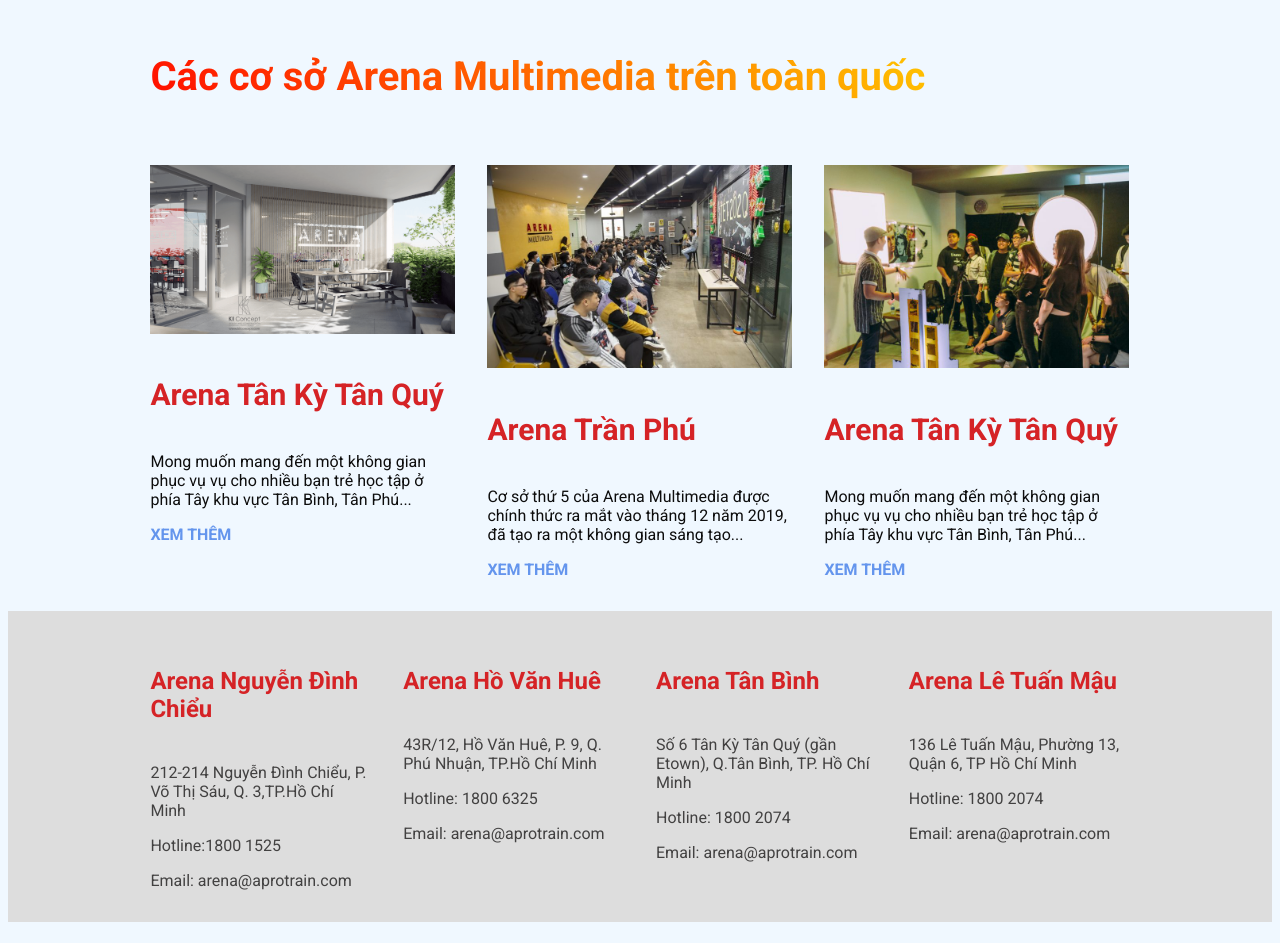
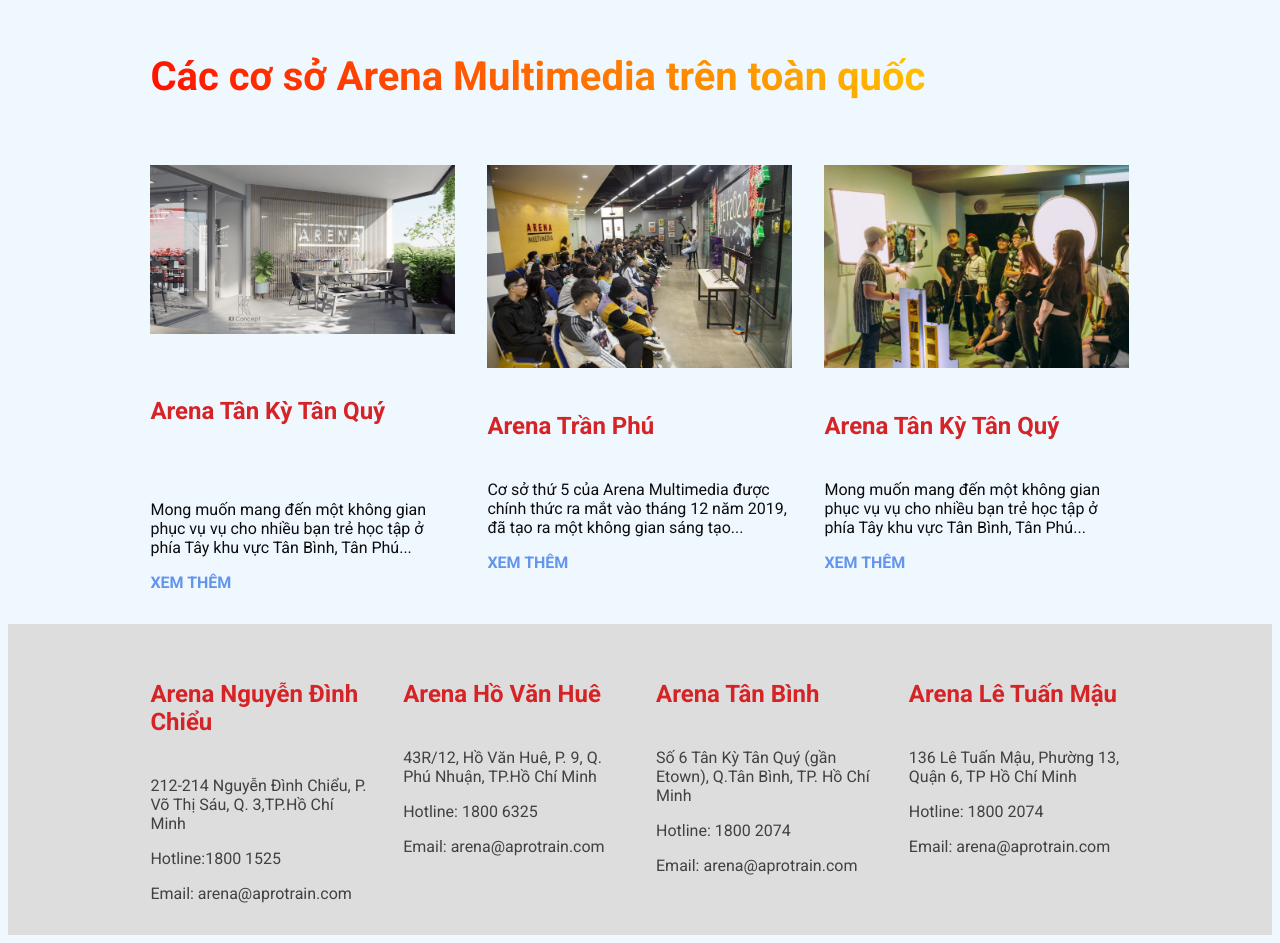
Before and after one commit to tangxuyen4-del/QuocXuyenBNG, a plain HTML site: page index.html in a window 1280 px wide. Shown: the part 1669-2612 px from the top of the page. Drawn offline with Linux system fonts and the light colour scheme; a web font is replaced by a local one.

Commit message:
Add files via upload

```diff
--- a/index.html
+++ b/index.html
@@ -113,18 +113,20 @@ ARENA MULTIMEDIA</title>
 	</div>
 		<div class="row">
 			<div class="col-4">
-				<img src="images/pic (1).png" alt="1" class="img-100">
-			<h4 class="text-primary">Arena Tân Kỳ Tân Quý</h4>
+				<img src="images/pic (1).png" alt="" class="img-100">
+				&nbsp;
+			<h5 class="text-primary">Arena Tân Kỳ Tân Quý</h5>&nbsp;
+				&nbsp;
 				<p>Mong muốn mang đến một không gian phục vụ vụ cho nhiều bạn trẻ học tập ở phía Tây khu vực Tân Bình, Tân Phú...</p>
 				<p><a href="#">XEM THÊM</a></p>
 			</div>
-			<div class="col-4"><img src="images/pic (4).jpg" alt="2" class="img-100">
-				<h4 class="text-primary">Arena Trần Phú</h4>
+			<div class="col-4"><img src="images/pic (4).jpg" alt="" class="img-100">
+				<h5 class="text-primary">Arena Trần Phú</h5>
 				<p>Cơ sở thứ 5 của Arena Multimedia được chính thức ra mắt vào tháng 12 năm 2019, đã tạo ra một không gian sáng tạo...</p>
 				<p><a href="#">XEM THÊM</a></p>
 			</div>
-			<div class="col-4"><img src="images/pic (5).jpg" alt="3" class="img-100">
-				<h4 class="text-primary">Arena Tân Kỳ Tân Quý</h4>
+			<div class="col-4"><img src="images/pic (5).jpg" alt="" class="img-100">
+				<h5 class="text-primary">Arena Tân Kỳ Tân Quý</h5>
 				<p>Mong muốn mang đến một không gian phục vụ vụ cho nhiều bạn trẻ học tập ở phía Tây khu vực Tân Bình, Tân Phú...</p>
 				<p><a href="#">XEM THÊM</a></p>
 			</div>
```
Also changed, not shown: tuvan.html (+4 -0 lines).
